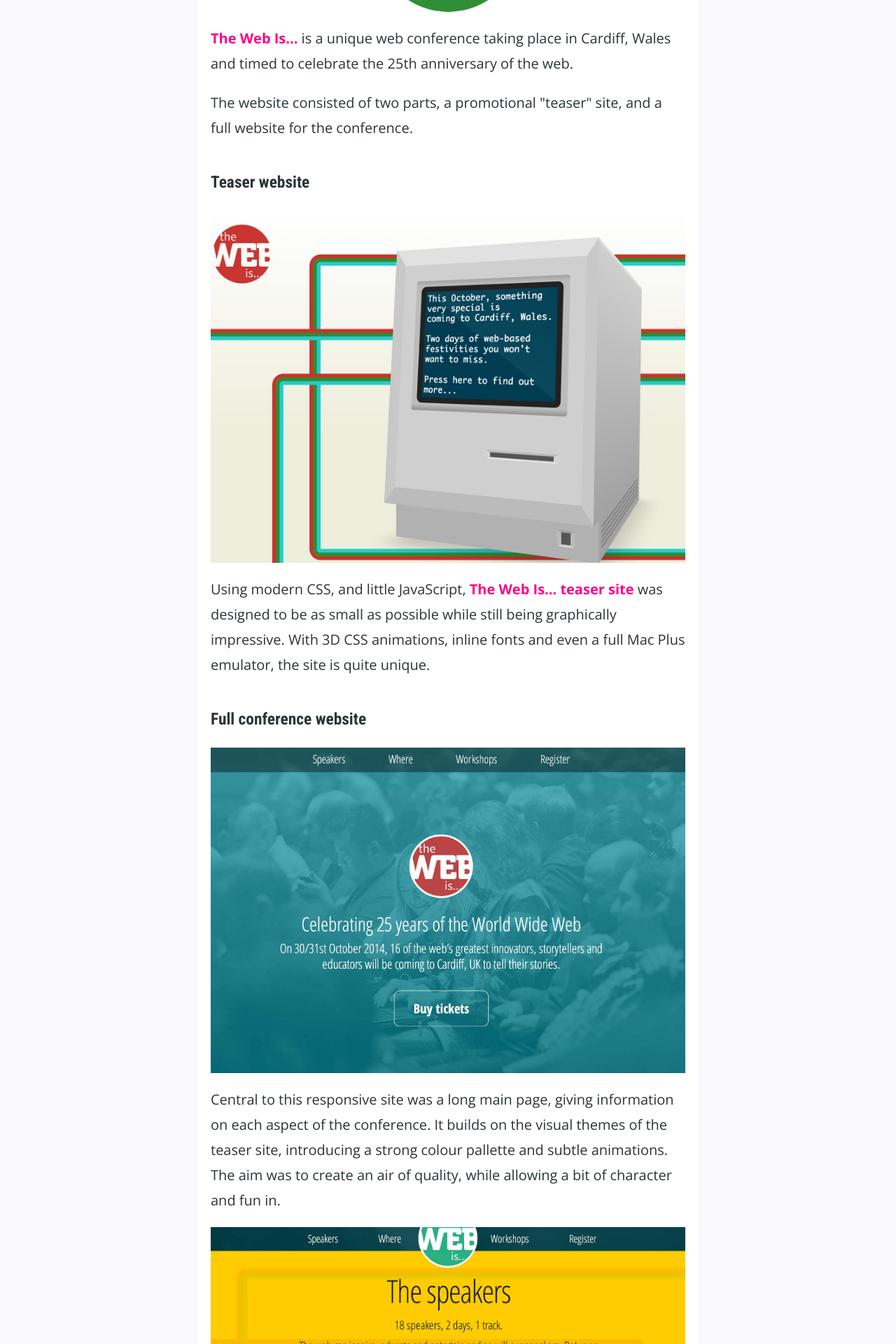
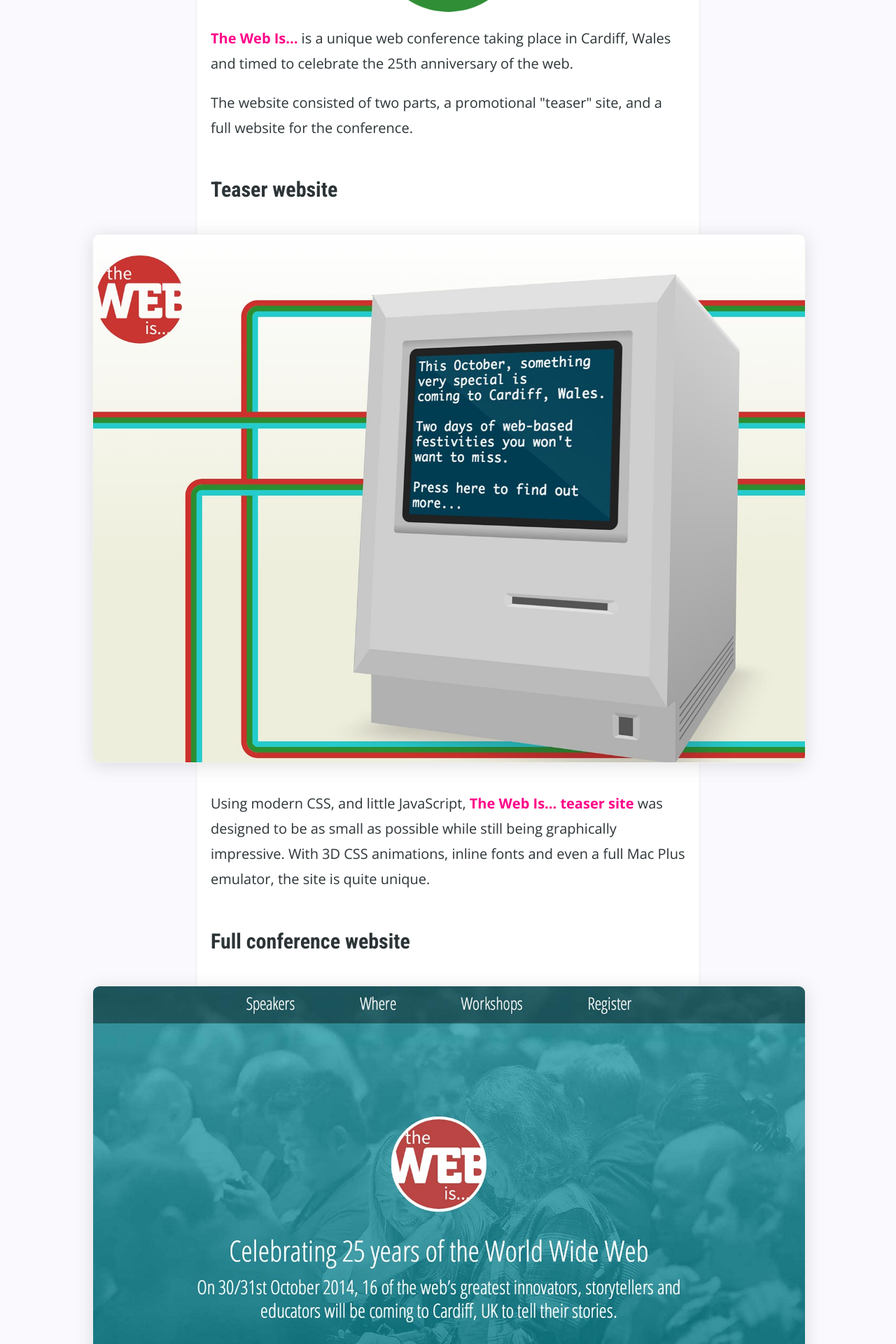
Before and after one commit to donovanh/donovanh.github.com, a Jekyll site: the page built from hire/index.html, in a window 1280 px wide. Shown: the part 1592-3512 px from the top of the page at 70% size. Built offline with Jekyll 4.4.1, drawn with Linux system fonts in a browser that asks for light colours; nearby versions of some CDN libraries.

Commit message:
Better images on hire page

```diff
--- a/hire/index.html
+++ b/hire/index.html
@@ -40,32 +40,32 @@ bodyTag: internal
   <h2 class="centered">Recent work examples</h2>
 
   <section class="project">
-    <a href="http://theweb.is"><img src="/images/case-studies/thewebis/thewebis.png" alt="The Web Is..." style="max-width:200px" width="100%" class="wide centered" /></a>
+    <a href="http://theweb.is"><img src="/images/case-studies/thewebis/thewebis.png" alt="The Web Is..." style="max-width:200px" width="100%" class="centered" /></a>
     <p><a href="http://theweb.is">The Web Is...</a> is a unique web conference taking place in Cardiff, Wales and timed to celebrate the 25th anniversary of the web.</p>
     <p>The website consisted of two parts, a promotional "teaser" site, and a full website for the conference.</p>
-    <h3>Teaser website</h3>
-    <a href="http://theweb.is/teaser"><img src="/images/case-studies/thewebis/teaser.jpg" alt="The Web Is... teaser" class="wide centered" /></a>
+    <h2>Teaser website</h2>
+    <a href="http://theweb.is/teaser"><img src="/images/case-studies/thewebis/teaser.jpg" alt="The Web Is... teaser" class="wide" /></a>
     <p>Using modern CSS, and little JavaScript, <a href="http://theweb.is/teaser">The Web Is... teaser site</a> was designed to be as small as possible while still being graphically impressive. With 3D CSS animations, inline fonts and even a full Mac Plus emulator, the site is quite unique.</p>
-    <h3>Full conference website</h3>
-    <a href="http://theweb.is"><img src="/images/case-studies/thewebis/thewebis_homepage.jpg" alt="The Web Is..." class="wide centered" /></a>
+    <h2>Full conference website</h2>
+    <a href="http://theweb.is"><img src="/images/case-studies/thewebis/thewebis_homepage.jpg" alt="The Web Is..." class="wide" /></a>
     <p>Central to this responsive site was a long main page, giving information on each aspect of the conference. It builds on the visual themes of the teaser site, introducing a strong colour pallette and subtle animations. The aim was to create an air of quality, while allowing a bit of character and fun in.</p>
-    <a href="http://theweb.is"><img src="/images/case-studies/thewebis/thewebis_homepage2.jpg" alt="The Web Is..." class="wide centered" /></a>
+    <a href="http://theweb.is"><img src="/images/case-studies/thewebis/thewebis_homepage2.jpg" alt="The Web Is..." class="wide" /></a>
     <p>Craig Lockwood, founder and organiser, also runs Cardiff's Founders Hub, Besquare.me and other great resources. He has been a terrific client to work with.</p>
 
   </section>
 
   <section class="project">
-    <a href="http://converser.io"><img src="/images/case-studies/converser/converser_trans_logo_large.png" alt="Converser.io" style="max-width:400px" width="100%" class="wide centered" /></a>
+    <a href="http://converser.io"><img src="/images/case-studies/converser/converser_trans_logo_large.png" alt="Converser.io" style="max-width:400px" width="100%" class="centered" /></a>
     <p><a href="http://converser.io">Converser</a> provides an mobile app tool for businesses to create beautiful in-app messages.</p>
     <p>Working closely with the developers, I designed and built a consistently themed public website, blog site, and back-end software.</p>
-    <h3>Public website</h3>
-    <a href="http://converser.io"><img src="/images/case-studies/converser/converser_homepage.jpg" alt="Converser.io homepage" class="wide centered" /></a>
+    <h2>Public website</h2>
+    <a href="http://converser.io"><img src="/images/case-studies/converser/converser_homepage.jpg" alt="Converser.io homepage" class="wide" /></a>
     <p>The site is modern and light, using SVG graphics to ensure it looks pixel-perfect on high-resolution displays. It's also fast, and designed to work across all sizes of devices.</p>
-    <h3>Converser Blog</h3>
-    <a href="http://blog.converser.io"><img src="/images/case-studies/converser/converser_blog.jpg" alt="Converser.io homepage" class="wide centered" /></a>
+    <h2>Converser Blog</h2>
+    <a href="http://blog.converser.io"><img src="/images/case-studies/converser/converser_blog.jpg" alt="Converser.io homepage" class="wide" /></a>
     <p>The <a href="http://blog.converser.io">Converser blog</a> gives voice to the company, and offers insights into mobile development and trends. Set up as a Jekyll blog, it can be hosted anywhere, can withstand massive numbers of visitors without issue, and is a clean, light responsive design.
-    <h3>Back-end</h3>
-    <a href="http://converser.io"><img src="/images/case-studies/converser/converser_dashboard.jpg" alt="Converser dashboard" class="wide centered" /></a>
+    <h2>Back-end</h2>
+    <a href="http://converser.io"><img src="/images/case-studies/converser/converser_dashboard.jpg" alt="Converser dashboard" class="wide" /></a>
     <p>Keeping the spirit of friendliness, accessibility, and good design, the Converser back end aims to be both powerful and at the same time easy to use. With bright, clearly labelled actions and in-place editing of messages, the admin area is as likeable as it is useful.</p>
   </section>
 
--- a/stylesheets/screen.css
+++ b/stylesheets/screen.css
@@ -1522,6 +1522,15 @@ section.content, section.footer-content {
   border-radius: 0.5em;
   padding: 1em 1em;
 }
+.project .wide {
+  max-width: 150%;
+  margin: 1em -25%;
+  border: 1px solid #eeeeee;
+  border-radius: 0.5em;
+  -webkit-box-shadow: 0 4px 24px rgba(100, 100, 100, 0.2);
+  -moz-box-shadow: 0 4px 24px rgba(100, 100, 100, 0.2);
+  box-shadow: 0 4px 24px rgba(100, 100, 100, 0.2);
+}
 
 @media only screen and (min-width: 500px) {
   .home article {
```
Also changed, not shown: stylesheets/sass/screen.sass (+7 -0 lines).
